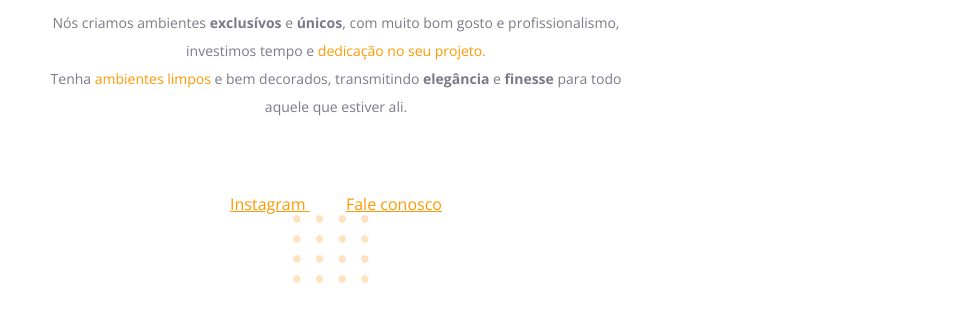
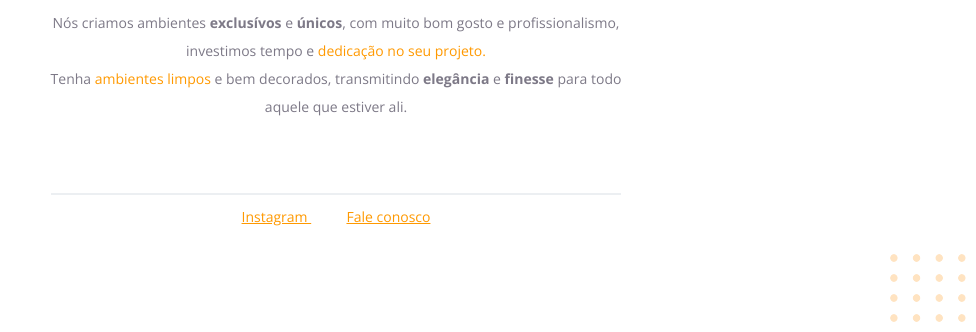
Before and after one commit to andersonbuenos/moveisCustomizados, a plain HTML site: page index.html in a window 1280 px wide. Shown: the part 468-800 px from the top of the page, without its empty margins (304-1280 px from the left). Drawn offline with nearby package versions, Linux system fonts and the light colour scheme.

Commit message:
parte final

```diff
--- a/index.html
+++ b/index.html
@@ -39,7 +39,13 @@
   </div>
 
   <div id="footer">
+
+    <div id="line">
+
+    </div>
+
     <a
+    target="_blank"
     href="https://instagram.com/moveispravoce">
       Instagram
     </a>
--- a/style.css
+++ b/style.css
@@ -32,7 +32,7 @@ span, a {
   color: #FF9900
 }
 
-p {
+p, #footer {
   color: #7D7987;
   font-family: "Open Sans", sans-serif;
 
@@ -40,6 +40,22 @@ p {
   line-height: 28px;
 }
 
+
 #footer a + a{
   margin-left: 28px ;
 }
+
+#line {
+  width: 568px;
+  height: 0px;
+
+  margin:0 auto 8px;
+
+  border: 1px #ECEFF2 solid;
+}
+
+#balls {
+  position: fixed;
+  bottom: 0px;
+  right: 0px;
+}
```
